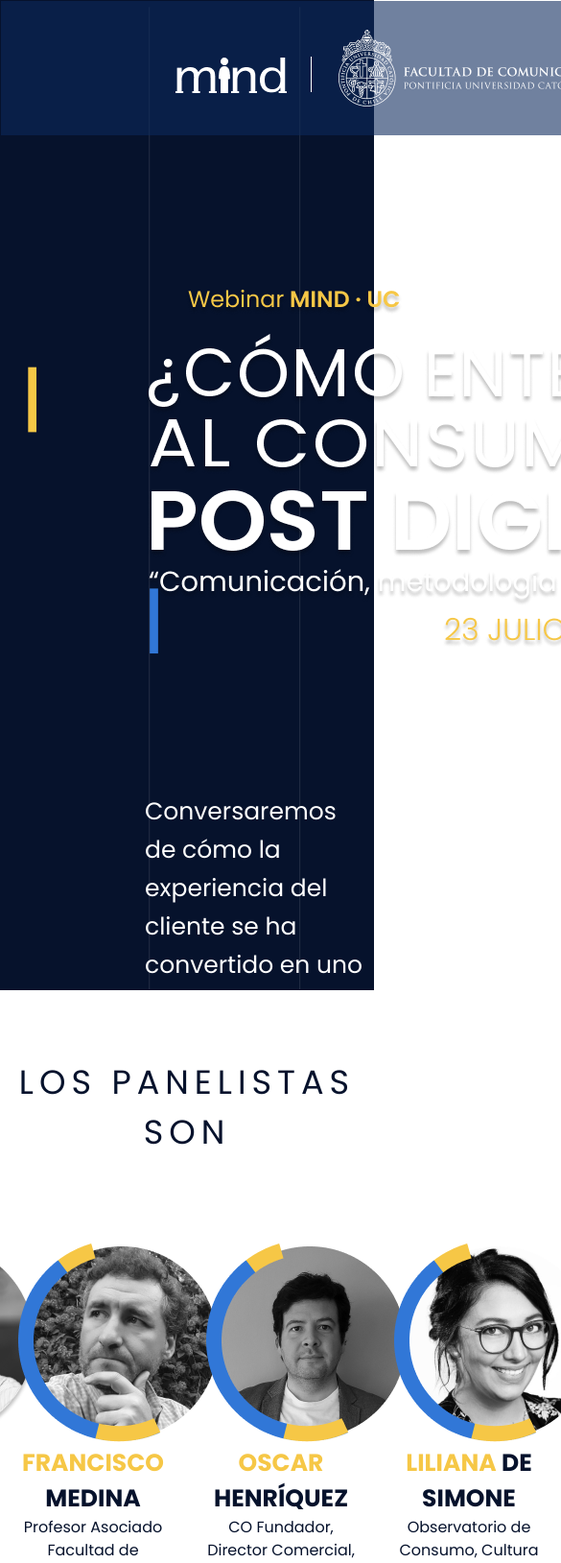
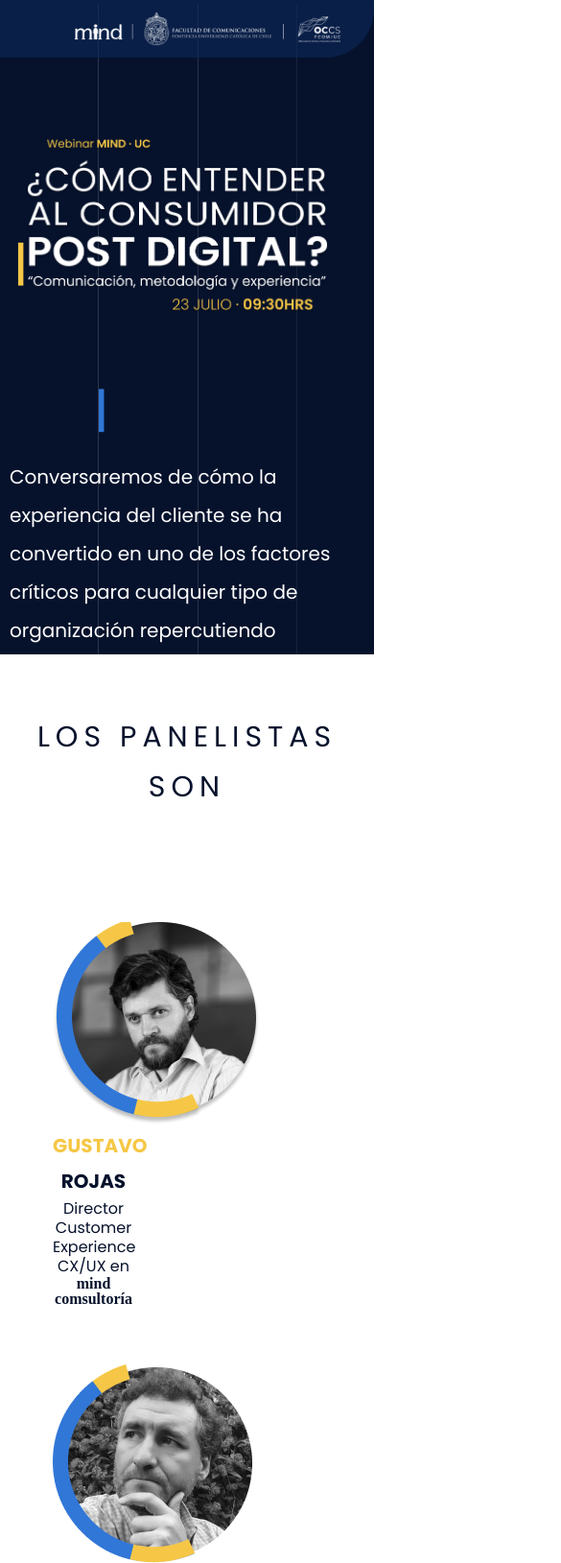
Before and after one commit to macarenasaez/LANDIG, a plain HTML site: page src/index.html in a window 390 px wide. Shown: the top 1629 px of the page at 96% size, 585 px wide, since content can reach past the window. Drawn offline with Linux system fonts and the light colour scheme.

Commit message:
terminando funcion contador mas css

```diff
--- a/src/CSS/style.css
+++ b/src/CSS/style.css
@@ -48,10 +48,8 @@ table {
 	background-image: url(../assets/img.p/imagemain.png);
 	background-repeat: no-repeat;
     background-size: cover;
+}
 
-
-	border: solid #06122C 1px;
-}
 .logo-title img{
 
 	display: flex;
@@ -75,14 +73,21 @@ color: #FFFFFF;
 margin-left:25%;
 }
 
-/*.panelists-section{
-	display: flex;
+.card {
+
+display: flex;
 justify-content: center;
-align-items: center;
-}*/
+	text-align: center;
+}
+.panelists-section .panelist{
+	width: 25%;
+	height: auto;
+	padding: 5px;
+
+}
 
 .panelists-section h2{
-    padding: 2em 0 2em;
+padding: 2em 0 2em;
 text-align: center;
 letter-spacing: 6px;
 color: #06122C;
@@ -106,37 +111,24 @@ font-size: 35px;
 line-height: 52px;
 
 }
-.card{
-    display: flex;
-    justify-content: center;
 
-}
-.photo-panelist{
-	width: 40%;
-	height: 250Px;
-	padding: 20px;
-	text-align: center;
-}
-.photo-panelist h3{
-	font-family: Poppins;
+.panelist h3{
+font-family: Poppins;
 font-style: normal;
 font-weight: bold;
 text-transform: uppercase;
-font-size: 25px;
+font-size: 20px;
 line-height: 37px;
-letter-spacing: 0.0139884px;
 color: #F6C746;
 
 }
-.photo-panelist h3 span{
-	color: #06122C;
-}
 .panelists-section p{
-	font-family: Poppins;
+
+font-family: Poppins;
 font-style: normal;
 font-weight: normal;
 font-size: 16px;
-line-height: 24px;
+line-height: 20px;
 text-align: center;
 color: #06122C;
 
@@ -147,11 +139,32 @@ color: #06122C;
 	color: #06122C;
 }
 
-.cards-collaborators{
- margin-bottom: 20px;
-padding: 2em 0 2em;
+.collaborators .cards-collaborators{
+padding: 5em 0 2em;
 display: flex;
 justify-content: center;
+}
+
+/*cuenta regresiva*/
+
+.time-clock{
+	padding: 2em 0 2em;
+	 display: flex;
+	justify-content: center;
+	margin-bottom: 1px;
+	font-size: 20px;
+	color: #F6C746;
+	background-color:#06122C;;
+}
+.time-clock p{
+
+		font-family: 'Poppins';
+		font-style: normal;
+		text-transform: uppercase;
+		color:#FFFFFF;
+		font-weight: 300;
+		font-size: 25px;
+		line-height: 100px;
 }
 
 /* footer */
@@ -159,3 +172,75 @@ justify-content: center;
 .footer-img img{
     width: 100%;
 }
+
+@media (max-width: 769px){
+
+	.first-session {
+	 overflow: hidden;
+     background-size: cover;
+	 background-repeat: no-repeat;
+
+
+	}
+	.session-contenedor{
+		width: 100%;
+	}
+	.session-contenedor img{
+		width: 100%;
+	}
+
+	.logo-title {
+		margin: 0;
+	}
+	.logo-title img{
+		max-width: 81%;
+		margin-left: 7%;
+		margin-top: 20%;
+	}
+
+	.first-session p{
+
+		margin-top: 70px;
+		width:auto;
+		margin-left: 10px;
+		font-size: 20px;
+	}
+	.panelists-section  h2{
+		font-size: 30px;
+
+	}
+	.collaborators h2{
+
+		font-size: 30px;
+	}
+
+	.card{
+		flex-direction: column;
+		margin-left: 50px;
+	}
+	.cards-collaborators{
+		flex-direction: column;
+		margin-left: 50px;
+
+	}
+	.cards-collaborators img{
+		width: 70%;
+	}
+	.panelist img{
+		margin-top: 50px;
+
+	}
+	.text img{
+		display: none;
+	}
+
+
+
+
+
+
+
+
+
+
+}
--- a/src/index.html
+++ b/src/index.html
@@ -43,16 +43,20 @@
 
             <div class="card">
 
-                <div class="photo-panelist">
+                <div class="panelist">
                         <img src="./assets/img.p/gustavo.png" alt="">
+                        <div class="t">
                                 <h3>Gustavo <span>Rojas</span></h3>
                                 <p>Director Customer Experience CX/UX en</p>
                                 <span>mind comsultoría </span>
                         </div>
 
-          <div class="photo-panelist">
+                </div>
+
+          <div class="panelist">
 
            <img src="./assets/img.p/Francisco.png" alt="">
+           <div class="t">
                 <h3>Francisco <span>Medina</span></h3>
                 <p>Profesor Asociado Facultad de Comunicaciones Jefe
                     Programa Diplomado
@@ -60,19 +64,27 @@
                 <span> universidad católica</span>
            </div>
 
-        <div class="photo-panelist">
+          </div>
+
+        <div class="panelist">
                 <img src="./assets/img.p/OOS.png" alt="">
+                <div class="t">
                         <h3>Oscar <span>Henríquez</span></h3>
                         <p>CO Fundador, Director Comercial, CMO en </p>
                          <span>Klare</span>
                 </div>
 
-      <div class="photo-panelist">
+        </div>
+
+      <div class="panelist">
             <img src="./assets/img.p/liliana.png" alt="">
+            <div class="t">
                     <h3>Liliana <span>de simone</span></h3>
                     <p> Observatorio de Consumo, Cultura y Sociedad FCOM UC,
                         Profesora Asistente Facultad de Comunicaciones en </p>
                         <span>universidad católica</span>
+            </div>
+
       </div>
 
             </div>
@@ -89,7 +101,7 @@
 
     </header>
 
-
+  <div id="clock"></div>
 
     <footer>
         <div class="footer-img">
```
Lines whose indentation alone changed are shown as unchanged.
